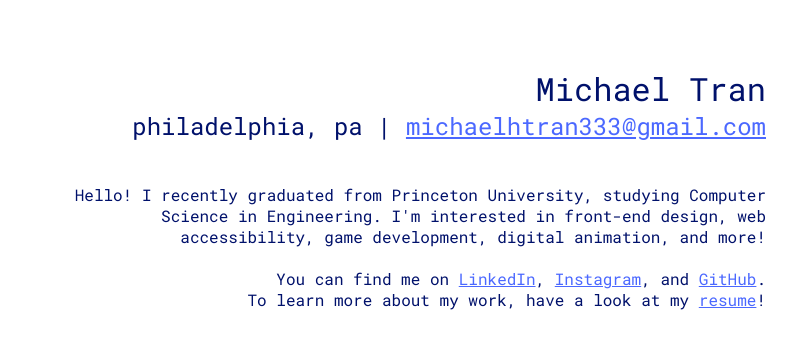
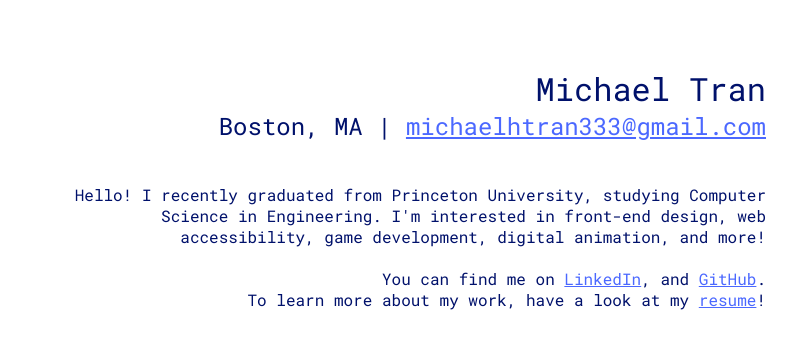
Before and after one commit to mhtran3/Mikot, a plain HTML site: page info.html in a window 1280 px wide. Shown: the part 203-541 px from the top of the page, 0-811 px from the left. Drawn offline with nearby package versions, Linux system fonts and the light colour scheme.

Commit message:
Update info.html

```diff
--- a/info.html
+++ b/info.html
@@ -14,7 +14,7 @@
         <div class="flexRow infobox">
             <div class="flexCol infodesc">
                 <span style="font-size: var(--title);">Michael Tran</span>
-                <span style="font-size: var(--subtitle);">philadelphia, pa | <a href="mailto: michaelhtran333@gmail.com">michaelhtran333@gmail.com</a></span>
+                <span style="font-size: var(--subtitle);">Boston, MA | <a href="mailto: michaelhtran333@gmail.com">michaelhtran333@gmail.com</a></span>
                 <br/><br/>
                 <span>
                     Hello! I recently graduated from Princeton University, studying Computer Science in Engineering.
@@ -22,7 +22,7 @@
                     <br/><br/>
                     You can find me on
                     <a href="https://www.linkedin.com/in/mhtranse/" target="_blank">LinkedIn</a>,
-                    <a href="https://www.instagram.com/falseaxiom/" target="_blank">Instagram</a>,
+                    <!-- <a href="https://www.instagram.com/falseaxiom/" target="_blank">Instagram</a>, -->
                     and
                     <a href="https://github.com/falseaxiom/" target="_blank">GitHub</a>.
                     <br/>
```
